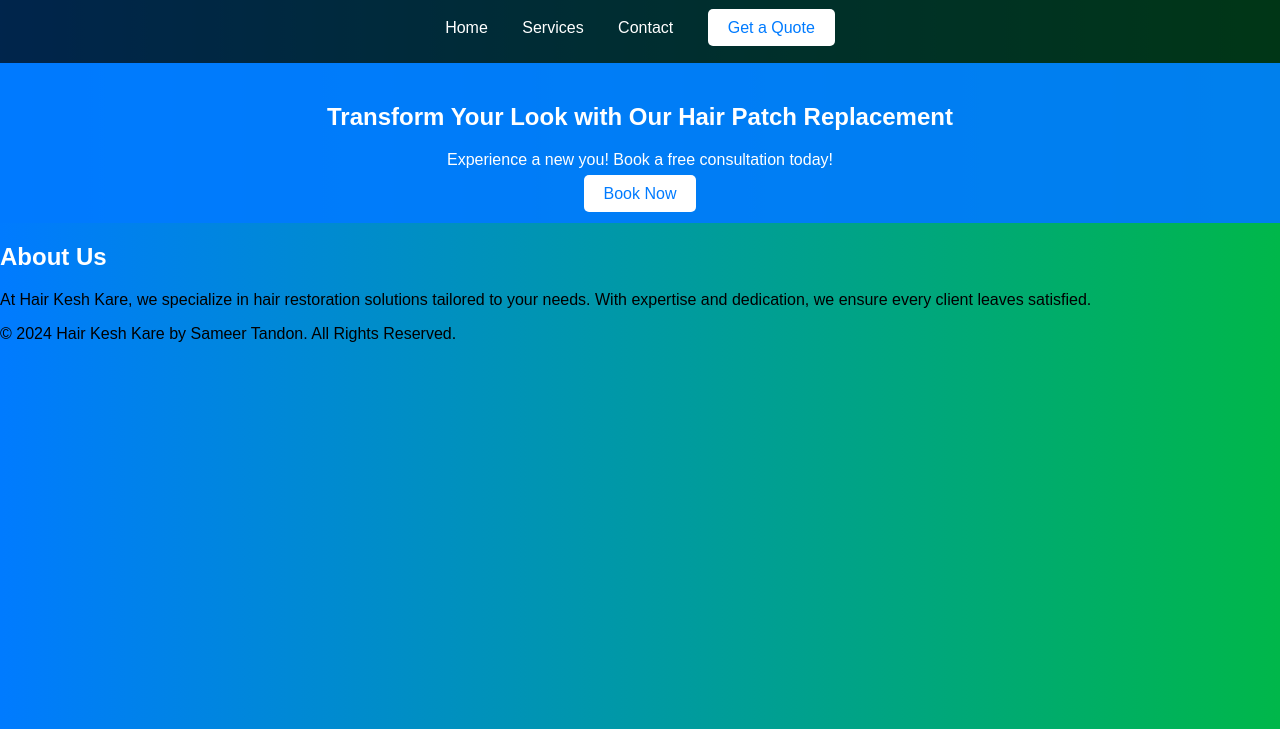
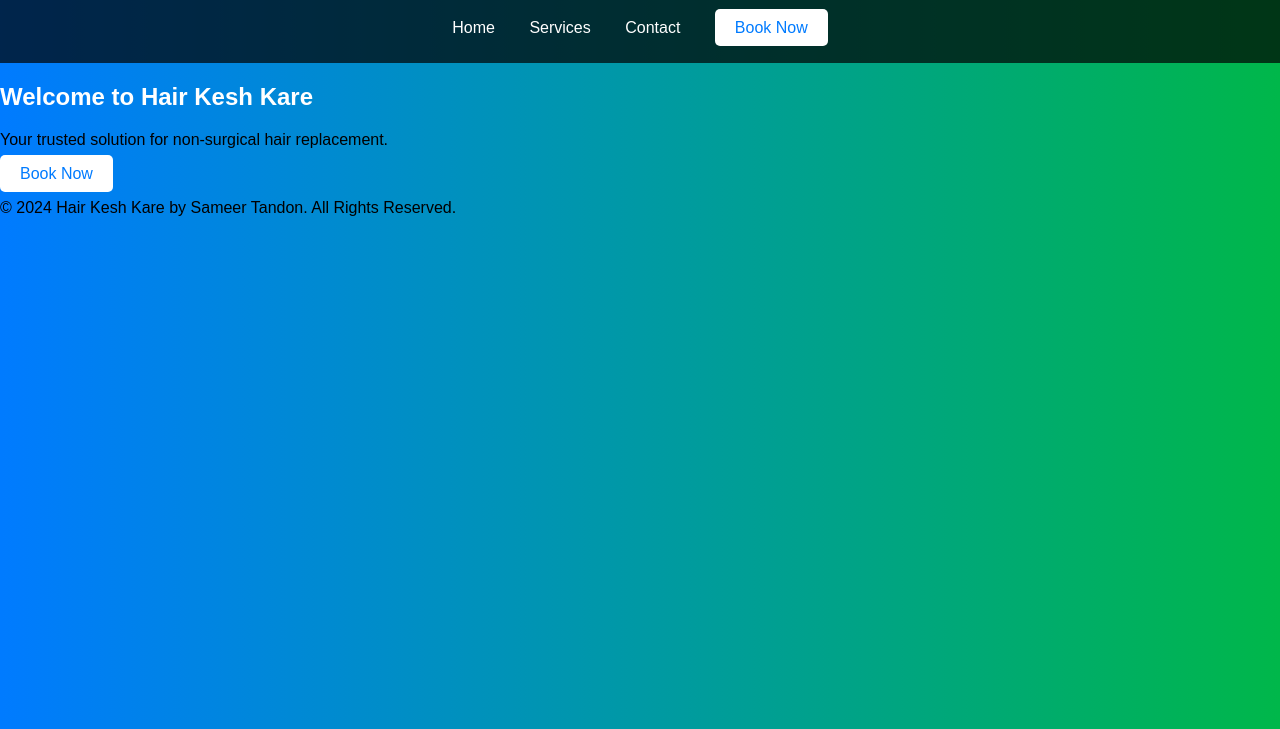
Before and after one commit to HairKeshKare/HairKeshKare, a plain HTML site: page index.html in a window 1280 px wide. Shown: the part 71-800 px from the top of the page. Drawn offline with Linux system fonts and the light colour scheme.

Commit message:
Update index.html

```diff
--- a/index.html
+++ b/index.html
@@ -3,7 +3,7 @@
 <head>
     <meta charset="UTF-8">
     <meta name="viewport" content="width=device-width, initial-scale=1.0">
-    <title>Hair Kesh Kare - Sameer Tandon</title>
+    <title>Home - Hair Kesh Kare</title>
     <link rel="stylesheet" href="styles.css">
 </head>
 <body>
@@ -14,22 +14,15 @@
                 <li><a href="index.html">Home</a></li>
                 <li><a href="services.html">Services</a></li>
                 <li><a href="contact.html">Contact</a></li>
-                <li><a href="quote.html" class="btn">Get a Quote</a></li>
+                <li><a href="quote.html" class="btn">Book Now</a></li> <!-- Changed here -->
             </ul>
         </nav>
     </header>
 
     <main>
-        <section class="hero">
-            <h2>Transform Your Look with Our Hair Patch Replacement</h2>
-            <p>Experience a new you! Book a free consultation today!</p>
-            <a href="contact.html" class="btn">Book Now</a>
-        </section>
-
-        <section class="about">
-            <h2>About Us</h2>
-            <p>At Hair Kesh Kare, we specialize in hair restoration solutions tailored to your needs. With expertise and dedication, we ensure every client leaves satisfied.</p>
-        </section>
+        <h2>Welcome to Hair Kesh Kare</h2>
+        <p>Your trusted solution for non-surgical hair replacement.</p>
+        <a href="quote.html" class="btn">Book Now</a> <!-- Changed here -->
     </main>
 
     <footer>
```
